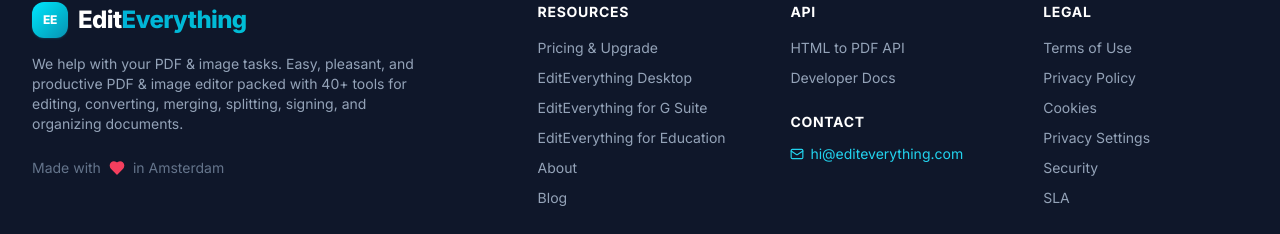
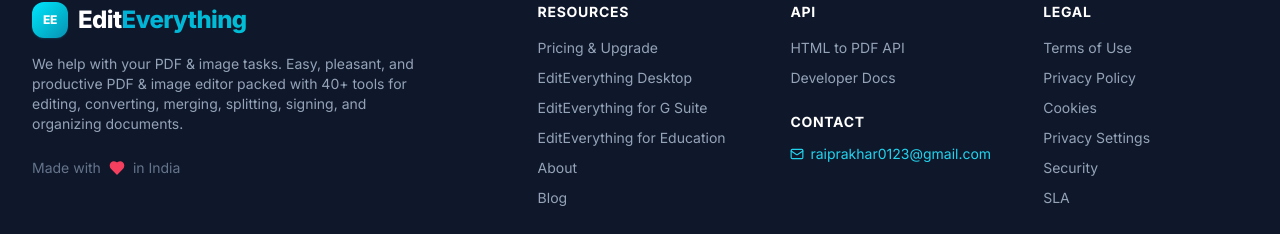
Before and after one commit to iPrakharRai/EditEverything, a React (Vite) app: page / in a window 1280 px wide. Shown: the part 4986-5220 px from the top of the page. Built offline with nearby package versions, Linux system fonts and the light colour scheme.

Commit message:
Update Footer.tsx
update footer with email,address

```diff
--- a/src/components/Footer.tsx
+++ b/src/components/Footer.tsx
@@ -133,7 +133,7 @@ export const Footer: React.FC<FooterProps> = ({ onSelectTool }) => {
             <div className="flex items-center gap-2 text-xs sm:text-sm text-slate-500">
               <span>Made with</span>
               <Heart className="w-4 h-4 text-rose-500 fill-rose-500" />
-              <span>in Amsterdam</span>
+              <span>in India</span>
             </div>
           </div>
 
@@ -166,11 +166,11 @@ export const Footer: React.FC<FooterProps> = ({ onSelectTool }) => {
               Contact
             </h5>
             <a
-              href="mailto:hi@editeverything.com?subject=Hello"
+              href="mailto:raiprakhar0123@gmail.com?subject=Hello"
               className="text-xs sm:text-sm text-cyan-400 hover:text-cyan-300 flex items-center gap-1.5 transition"
             >
               <Mail className="w-3.5 h-3.5" />
-              <span>hi@editeverything.com</span>
+              <span>raiprakhar0123@gmail.com</span>
             </a>
           </div>
 
```
